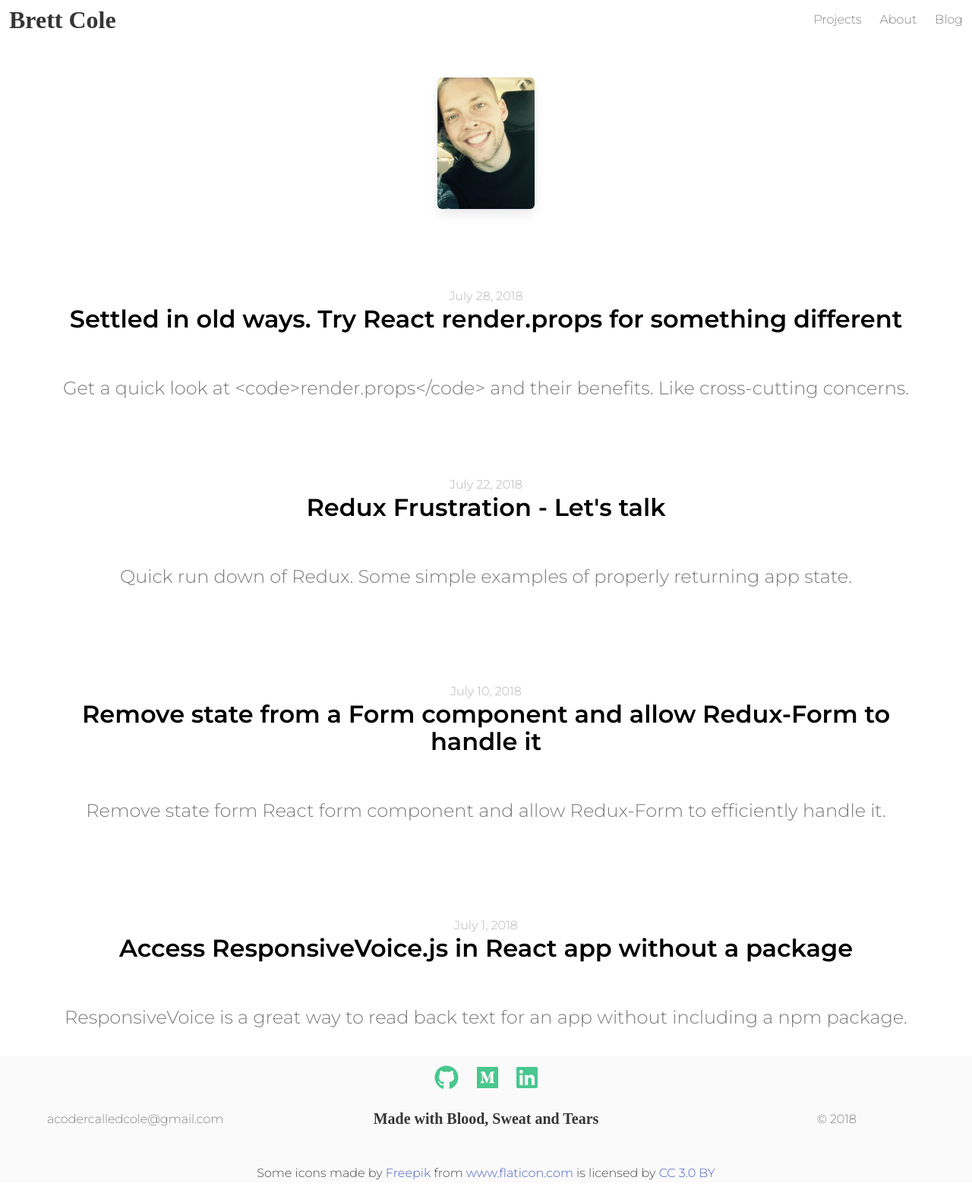
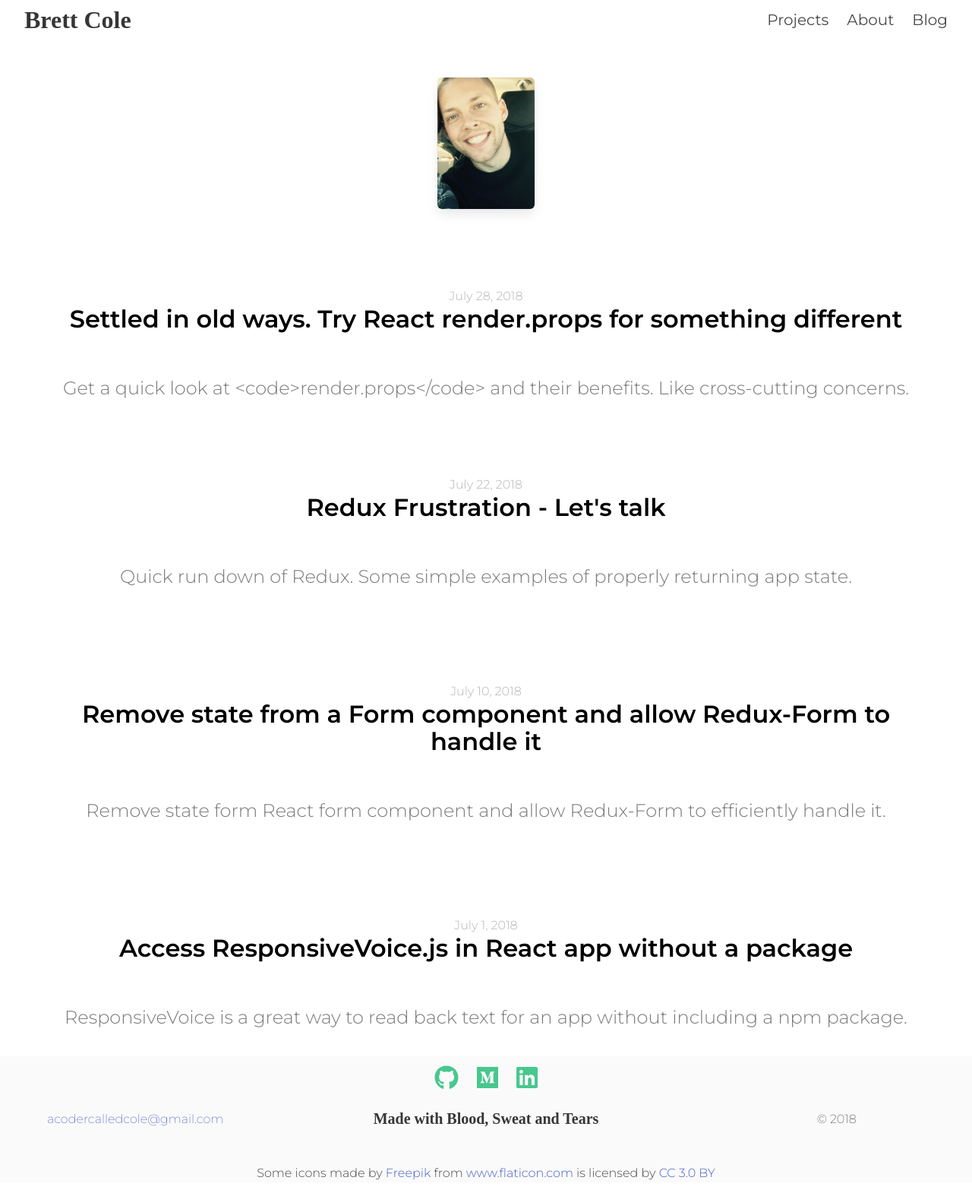
Before and after one commit to brettCole/personal-portfolio, a React (Create React App) app: page /blog in a window 1280 px wide. Shown: the whole page at 76% size. Built offline with nearby package versions, Linux system fonts and the light colour scheme; a web font is replaced by a local one.

Commit message:
made needed changes

```diff
--- a/package.json
+++ b/package.json
@@ -10,6 +10,7 @@
     "@fortawesome/react-fontawesome": "^0.1.3",
     "bulma": "^0.7.2",
     "bulma-divider": "^2.0.1",
+    "bulma-tooltip": "^2.0.2",
     "express": "^4.16.4",
     "nodemailer": "^4.7.0",
     "react": "^16.6.1",
--- a/src/components/ContactInfoForm.js
+++ b/src/components/ContactInfoForm.js
@@ -48,7 +48,7 @@ class ContactInfoForm extends Component {
   render() {
     const { name, email, phone, details } = this.state;
     return (
-      <section className='section contact-section'>
+      <section className='section contact-section' id='contact-form'>
         <Fade left>
           <h3 className='title is-3'>Please introduce yourself and tell me a little bit about your project</h3>
         </Fade>
--- a/src/components/CustomerProject.js
+++ b/src/components/CustomerProject.js
@@ -10,7 +10,9 @@ const CustomerProject = () => {
             Your awesome project here!
           </p>
         </div>
-        <Logo style={{width:'10em'}}/>
+        <a href='#contact-form'>
+          <Logo style={{width:'10em'}}/>
+        </a>
       </div>
     </div>
   )
--- a/src/components/Footer.js
+++ b/src/components/Footer.js
@@ -9,23 +9,25 @@ const Footer = () => {
     <footer className='footer is-paddingless'>
       <div className='content has-text-centered'>
         <div className='columns is-centered is-mobile'>
-          <a className='column is-narrow' href='https://github.com/brettCole'>
+          <a className='column is-narrow' href='https://github.com/brettCole' target='_blank'>
             <FontAwesomeIcon icon={faGithub} className='fa-2x has-text-success' />
           </a>
-          <a className='column is-narrow' href='https://medium.com/@acodercalledcole'>
+          <a className='column is-narrow' href='https://medium.com/@acodercalledcole' target='_blank'>
             <FontAwesomeIcon icon={faMedium} className='fa-2x has-text-success' />
           </a>
-          <a className='column is-narrow' href='https://www.linkedin.com/in/brett-cole-ba86b297/'>
+          <a className='column is-narrow' href='https://www.linkedin.com/in/brett-cole-ba86b297/' target='_blank'>
             <FontAwesomeIcon icon={faLinkedin} className='fa-2x has-text-success' />
           </a>
         </div>
         <div className='content columns'>
-          <p className='column'>acodercalledcole@gmail.com</p>
+        <p className='column'><a href='mailto:acodercalledcole@gmail.com'>
+            acodercalledcole@gmail.com
+          </a></p>
           <h5 className='subtitle is-5 column'>Made with Blood, Sweat and Tears</h5>
           <p className='column'>&copy; 2018</p>
         </div>
       </div>
-      <div>Some icons made by <a href="https://www.freepik.com" title="Freepik">Freepik</a> from <a href="https://www.flaticon.com/" title="Flaticon">www.flaticon.com</a> is licensed by <a href="http://creativecommons.org/licenses/by/3.0/" title="Creative Commons BY 3.0" target="_blank" rel="noopener noreferrer">CC 3.0 BY</a>
+      <div className='link-to-freepik'>Some icons made by <a href="https://www.freepik.com" title="Freepik">Freepik</a> from <a href="https://www.flaticon.com/" title="Flaticon">www.flaticon.com</a> is licensed by <a href="http://creativecommons.org/licenses/by/3.0/" title="Creative Commons BY 3.0" target="_blank" rel="noopener noreferrer">CC 3.0 BY</a>
       </div>
     </footer>
   )
--- a/src/components/IndividualProjects.js
+++ b/src/components/IndividualProjects.js
@@ -1,5 +1,6 @@
 import React, { Component } from 'react';
 import 'bulma/css/bulma.css';
+import 'bulma-tooltip';
 import '../css/Projects.css';
 
 class IndividualProjects extends Component {
@@ -29,7 +30,11 @@ class IndividualProjects extends Component {
         onClick={this.state.flip ? this.flipCardBack : this.flipCard}
       >
         <header className='box'>
-          <p className='title is-4 is-centered'><a href={this.props.link}>{this.props.title}</a></p>
+          <p className='title is-4 is-centered'>
+            <a className='tooltip is-tooltip-bottom' data-tooltip='View Project' href={this.props.link}>
+              {this.props.title}
+            </a>
+          </p>
         </header>
         <div className={`card__side front-card card__side--front${this.state.flip ? 'cardFlipped' : ''}`}>
           <div className={`card-content is-centered is-paddingless card__side card__side--back ${this.state.flip ? ' cardBack cardFlipped' : ' back'}`}>
@@ -41,7 +46,9 @@ class IndividualProjects extends Component {
                 <ul className='columns is-multiline is-mobile is-marginless'>
                   {this.props.techStack.map(each => {
                     return (
-                      <li className='column is-half is-paddingless is-marginless is-size-7 has-text-weight-light'>{each}</li>
+                      <li className='column is-half is-paddingless is-marginless is-size-7 has-text-weight-light'>
+                        {each}
+                      </li>
                     )
                   })}
                 </ul>
--- a/src/css/ContactFormAndFooter.css
+++ b/src/css/ContactFormAndFooter.css
@@ -51,3 +51,7 @@ footer p {
 footer h5 {
   font-family: Norwester;
 }
+
+.link-to-freepik {
+  margin-bottom: 10px;
+}
--- a/src/css/NavbarAndMenu.css
+++ b/src/css/NavbarAndMenu.css
@@ -55,9 +55,13 @@
 }
 
 @media only screen and (min-width: 769px) {
+	.overlay-content {
+		margin-right: 20px;
+	}
+
 	.overlay-content a {
 		font-family: Montserrat;
-		font-weight: 200;
+		font-size: 1.25rem;
 	}
 }
 
@@ -134,6 +138,7 @@
 
 .logo {
 	font-family: Norwester;
+	margin-left: 20px;
 }
 
 @keyframes clockwise {
```
Also changed, not shown: 1 other file (tests, documents, lock files or other folders).
